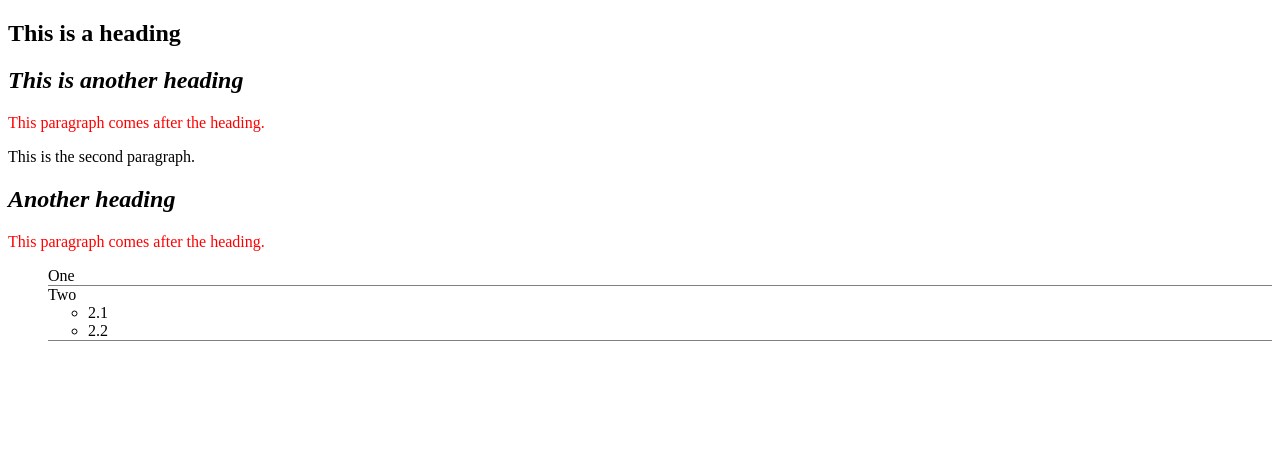
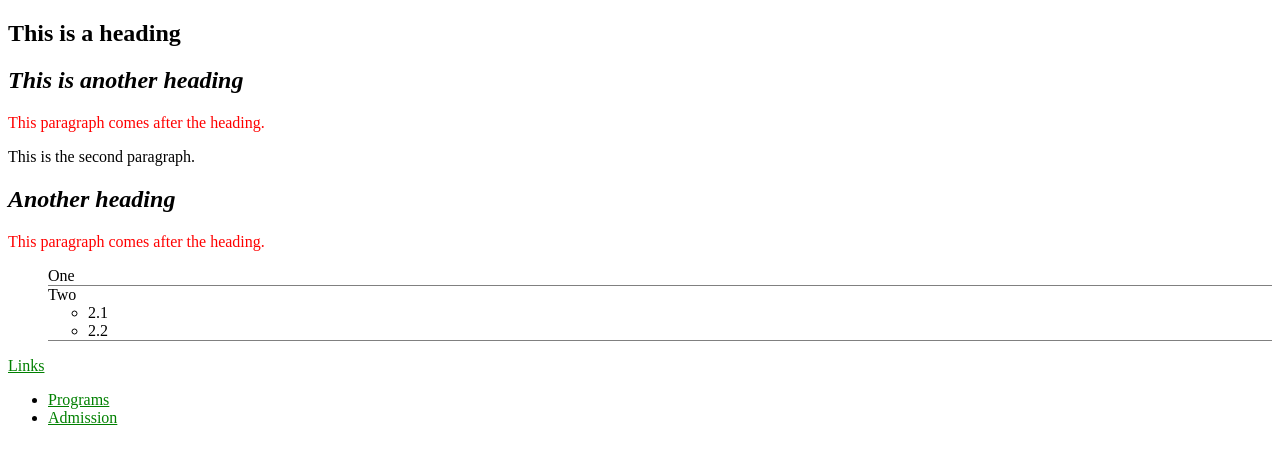
Before and after one commit to MarcoCat/acit1620-week6, a plain HTML site: page index.html in a window 1280 px wide. Drawn offline with Linux system fonts and the light colour scheme.

Commit message:
changed link pseudo class

```diff
--- a/index.html
+++ b/index.html
@@ -24,5 +24,18 @@
                 </li>
             </ul>
         </div>
+        <a title="BCIT homepage" href="https://bcit.ca">Links</a>
+        <ul>
+            <li>
+                <a title="programs" href="https://www.bcit.ca/study/"
+                    >Programs</a
+                >
+            </li>
+            <li>
+                <a title="admission" href="https://www.bcit.ca/admission"
+                    >Admission</a
+                >
+            </li>
+        </ul>
     </body>
 </html>
--- a/stylesheets/stylesheets.css
+++ b/stylesheets/stylesheets.css
@@ -3,10 +3,22 @@ div h2 {
 }
 
 h2+p {
-    color: red
+    color: red;
 }
 
 ul.list>li {
     list-style: none;
     border-bottom: 1px solid grey;
 }
+
+a:link {
+    color: green;
+}
+
+a:visited {
+    color: red;
+}
+
+a:hover {
+    color: pink;
+}
```
